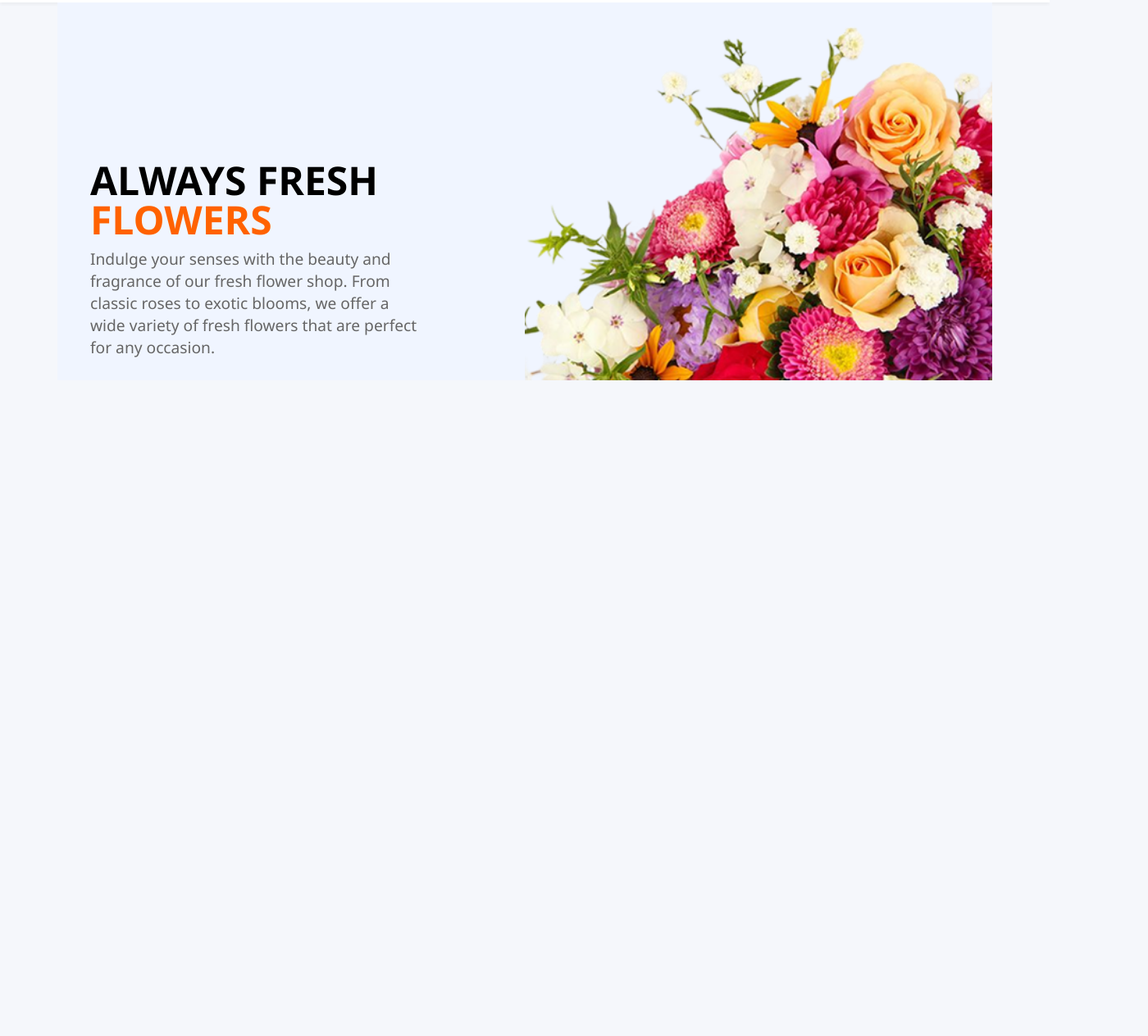
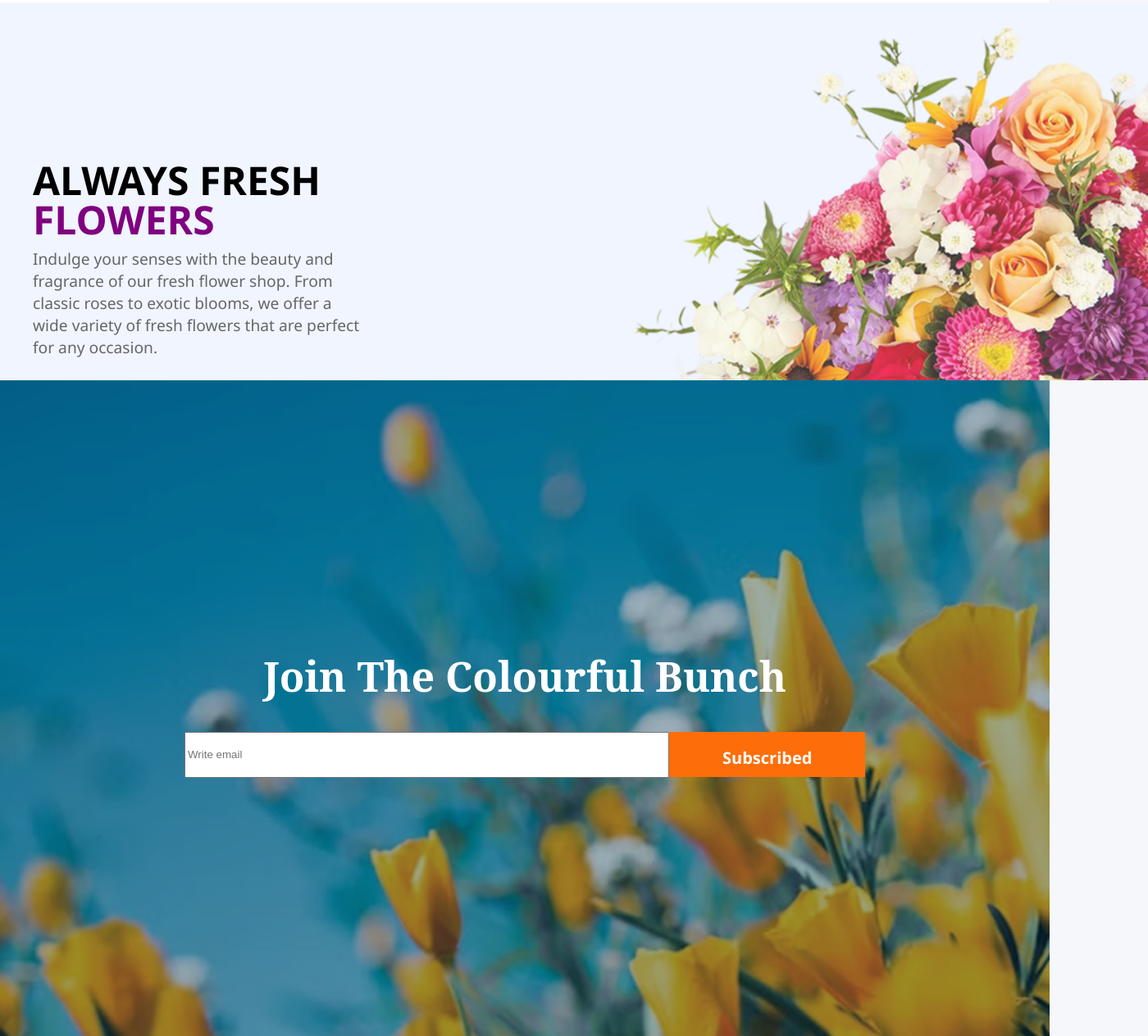
Before and after one commit to nishagithub245/Responsive_Flower_Market, a plain HTML site: page index.html in a window 1280 px wide. Shown: the part 108-1372 px from the top of the page at 82% size, 1400 px wide, since content can reach past the window. Before the commit the page ends 800 px from the top, so only its background shows below. Drawn offline with Linux system fonts and the light colour scheme.

Commit message:
added join section

```diff
--- a/index.html
+++ b/index.html
@@ -4,9 +4,10 @@
     <meta charset="UTF-8">
     <meta name="viewport" content="width=device-width, initial-scale=1.0">
    <link rel="stylesheet" href="style.css">
-    <title>Assignemet-2</title>
+    <title>Assignment-2</title>
 </head>
 <body>
+   <!-- navbar section -->
     <header class="navbar">
     <div class="logo">
       <img src="/assets/logo.png" alt="Logo">
@@ -24,6 +25,7 @@
   </div>
   </header>
 <main>
+  <!-- banner section -->
         <div class="banner">
             <div class="banner-text">
                 <h1>ALWAYS FRESH </h1>
@@ -34,5 +36,18 @@
             </div>
             <div class="banner-image-one"></div>
         </div>
+
+<!-- join section -->
+<div class="join">
+  <h1 style="color:white; font-weight: bold; font-size: 50px; font-family:'Noto Serif';">
+  Join The Colourful Bunch
+</h1>
+
+
+      <form class="alignment">
+        <input class="box" type="email" name="email" placeholder="Write email" required>
+        <div class="btn-primary">Subscribed</div>
+      </form>
+    </div>
 </body>
 </html>
--- a/style.css
+++ b/style.css
@@ -3,6 +3,7 @@ body {
   font-family: 'Segoe UI', sans-serif;
   background-color: #f5f7fb;
 }
+
 /* logo styles */
 .navbar {
   display: flex;
@@ -11,7 +12,6 @@ body {
   background-color: #fff;
   height: 71px;
   box-shadow: 0 2px 4px rgba(0, 0, 0, 0.05);
-
 }
 
 .logo {
@@ -50,7 +50,7 @@ body {
 }
 
 .nav-links a:hover {
-  color: #d9534f;
+  color: orange;
 }
 
 .cart {
@@ -58,16 +58,17 @@ body {
   align-items: center;
   gap: 6px;
   font-weight: 500;
- color: #333;
+  color: #333;
 }
-.cart:hover{
-    color: #d9534f;
+
+.cart:hover {
+  color: orange;
   cursor: pointer;
 }
+
 /* banner styles */
-
 .banner {
-    width: 1140px;
+  width: 1400px;
   height: 461px;
   background-color: #f0f5ff;
   display: flex;
@@ -82,7 +83,7 @@ body {
 
 .banner-text {
   z-index: 1;
-    padding-top: 173px; /* Adjusted to match the vertical position in the image */
+  padding-top: 173px;
   padding-left: 20px;
 }
 
@@ -94,7 +95,7 @@ body {
 }
 
 .banner-text h1 span {
-    color: #ff6200;
+  color: purple;
 }
 
 .banner-text p {
@@ -112,16 +113,58 @@ body {
   width: 50%;
   background: url('/assets/hero-flower.png') no-repeat right;
   background-size: cover;
-    opacity: 0.8;
+  opacity: 0.8;
 }
-/* .hovers:hover{
-  color:salmon;
-} */
+
 .hovers span {
-  transition: all 0.3s ease;
+  /* display: inline-block;
+  transition: transform 0.6s ease; */
+  display: inline-block;
+  transition: transform 0.3s ease;
 }
+
 .hovers span:hover {
-  color: purple;
+  color: orange;
   transform: scale(1.1);
   cursor: pointer;
+  /* transform: rotate(360deg); */
+  transform: translateY(-10px);
 }
+
+/* join section styles */
+.btn-primary {
+  background-color: #fd6e0a;
+  color: #fff;
+  padding: 18px 35px;
+  text-decoration: none;
+  font-weight: bold;
+  font-size: 20px;
+  border: none;
+  cursor: pointer;
+  height: 19px;
+  width: 186px;
+}
+
+.box {
+  width: 644px;
+  height: 50px;
+}
+
+.alignment {
+  display: flex;
+  width: 830px;
+}
+
+.join {
+  display: flex;
+  flex-direction: column;
+  justify-content: center;
+  align-items: center;
+  text-align: center;
+  background-image: url('../assets/news-letter-bg.png');
+  background-repeat: no-repeat;
+  background-size: cover;
+  margin: 0;
+  padding: 0;
+  height: 100vh;
+}
```
Lines whose indentation alone changed are shown as unchanged.
